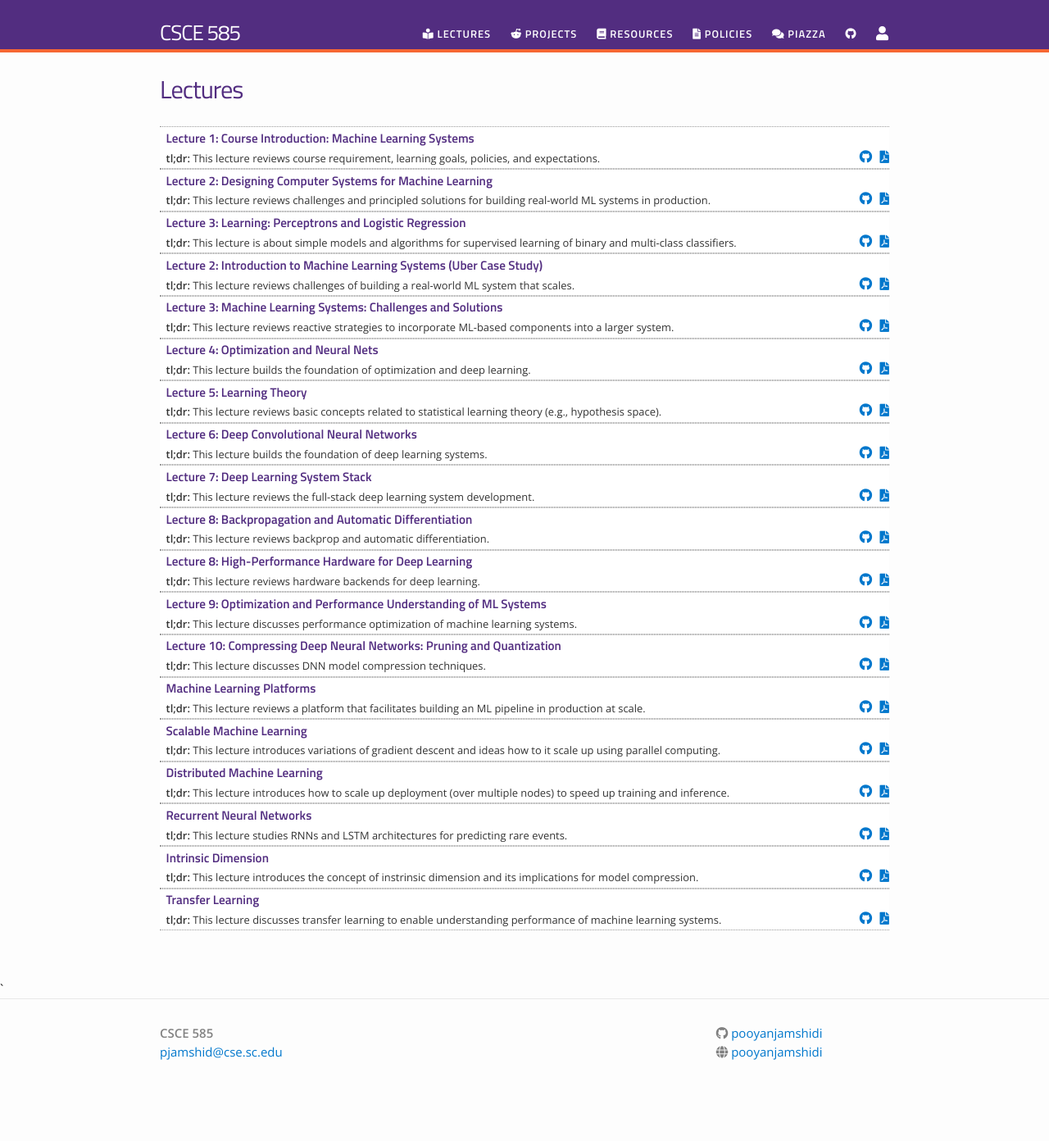
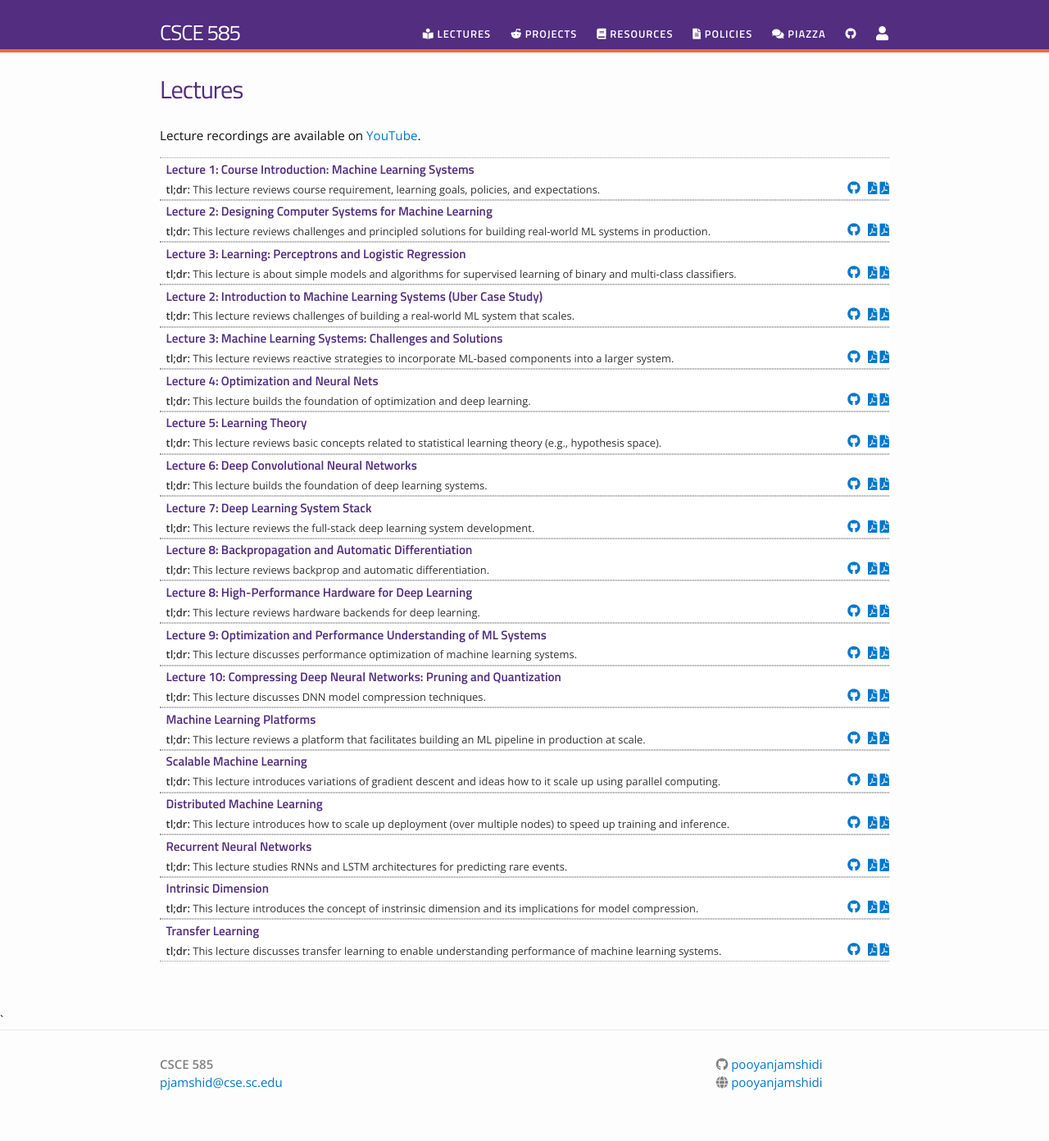
Before and after one commit to pooyanjamshidi/mls, a Jekyll site: the page built from lectures.md, in a window 1280 px wide. Shown: the whole page at 82% size. Built offline with Jekyll 4.4.1, drawn with Linux system fonts in a browser that asks for light colours; nearby versions of some CDN libraries; before the commit the page ends 1354 px from its top, so only the background shows below that.

Commit message:
lecture recordings

```diff
--- a/lectures.md
+++ b/lectures.md
@@ -22,6 +22,7 @@ permalink: /lectures/
 
 </ul> -->
 
+Lecture recordings are available on [YouTube](https://www.youtube.com/playlist?list=PLtkQf9LiEmLFS56WTpRJ3PZwwCYyi2Cdu).
 
 <ul id="archive">
 {% for lectures in site.data.lectures %}
@@ -31,7 +32,8 @@ permalink: /lectures/
 <strong>tl;dr:</strong> {{ lectures.tldr }}</span>
 <strong style="font-size:100%; font-family: 'Titillium Web', sans-serif; float:right">
 	<a href="{{ site.githublink}}/tree/master/{{ lectures.dirname }}"><i class="fab fa-github"></i></a>&nbsp;&nbsp;
-<a href="{{ site.githublink}}/blob/master/{{ lectures.dirname }}/{{ lectures.filename }}.pdf"><i class="fas fa-file-pdf"></i></a>
+  <a href="{{ site.githublink}}/blob/master/{{ lectures.dirname }}/{{ lectures.filename }}.pdf"><i class="fas fa-file-pdf"></i></a>
+  <a href="{{ site.githublink}}/blob/master/{{ lectures.dirname }}/{{ lectures.filename }}.pdf"><i class="fas fa-file-pdf"></i></a>
 </strong>
       </li>
 {% endfor %}
```
